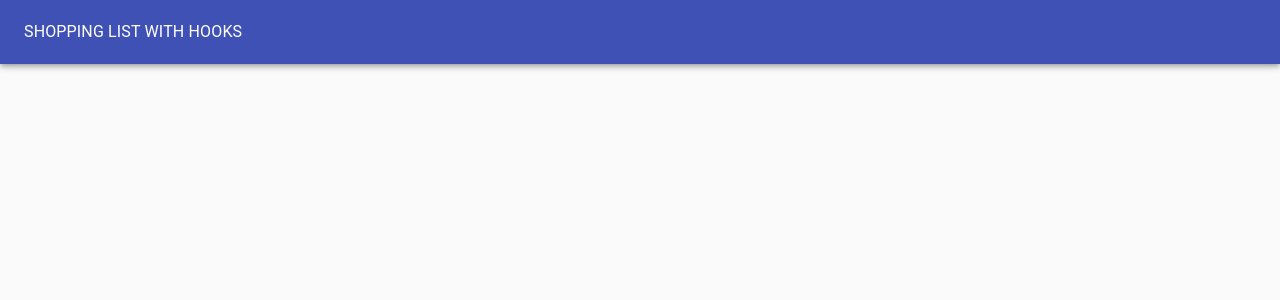
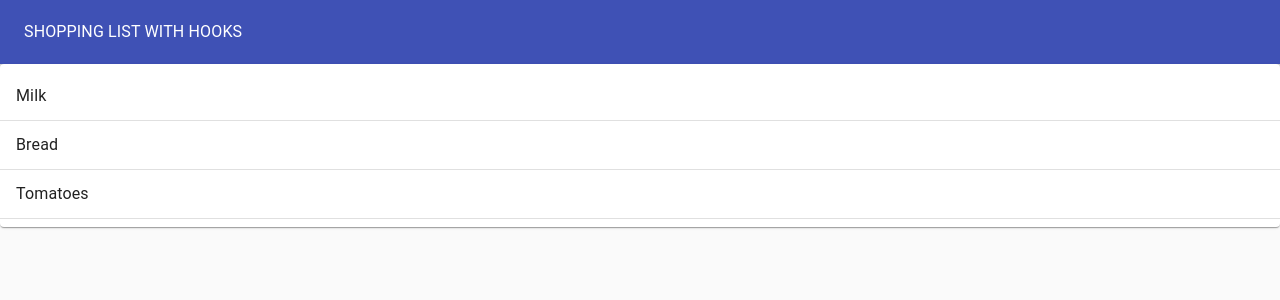
Before and after one commit to zsorosz/shopping-app, a React (Create React App) app: page / in a window 1280 px wide. Shown: the top 300 px of the page. Built offline with nearby package versions, Linux system fonts and the light colour scheme.

Commit message:
Create ShoppingList component

```diff
--- a/src/ShoppingApp.js
+++ b/src/ShoppingApp.js
@@ -5,12 +5,13 @@ import ToolBar from '@material-ui/core/ToolBar';
 import AppBar from '@material-ui/core/AppBar';
 import Grid from '@material-ui/core/Grid';
 import Toolbar from '@material-ui/core/ToolBar';
+import ShoppingList from './ShoppingList.js';
 
 function ShoppingApp(){
     const initialItems = [
-        { id: 1, item: "Milk", completed: false },
-        { id: 2, item: "Bread", completed: true },
-        { id: 3, item: "Tomatoes", completed: false }
+        { id: 1, itemName: "Milk", completed: false },
+        { id: 2, itemName: "Bread", completed: true },
+        { id: 3, itemName: "Tomatoes", completed: false }
     ];
     const [items, setItems] = useState(initialItems);
     return(
@@ -30,6 +31,7 @@ function ShoppingApp(){
                     </Typography>
                 </Toolbar>
             </AppBar>
+            <ShoppingList items={items} />
         </Paper>
     )
 }
--- /dev/null
+++ b/src/ShoppingList.js
@@ -0,0 +1,25 @@
+import React from 'react';
+import Paper from '@material-ui/core/Paper';
+import List from '@material-ui/core/List';
+import Divider from '@material-ui/core/Divider';
+import ListItem from '@material-ui/core/ListItem';
+import ListItemText from '@material-ui/core/ListItemText';
+
+function ShoppingList(props){
+    return(
+        <Paper>
+            <List>
+                {props.items.map(item => (
+                    <>
+                        <ListItem>
+                            <ListItemText>{item.itemName}</ListItemText>
+                        </ListItem>
+                        <Divider />
+                    </>
+                ))}
+            </List>
+        </Paper>
+    )
+};
+
+export default ShoppingList;
```
